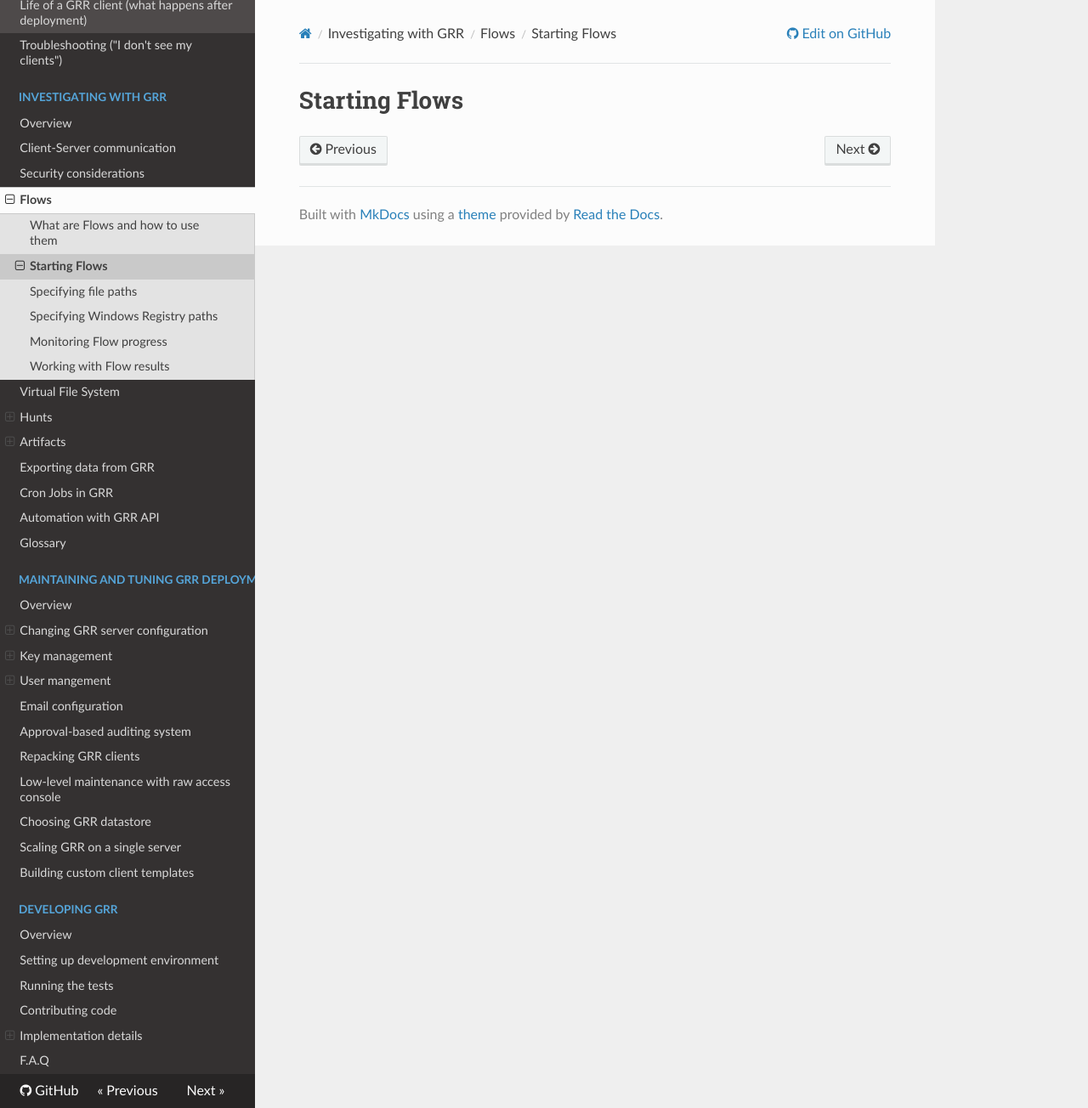
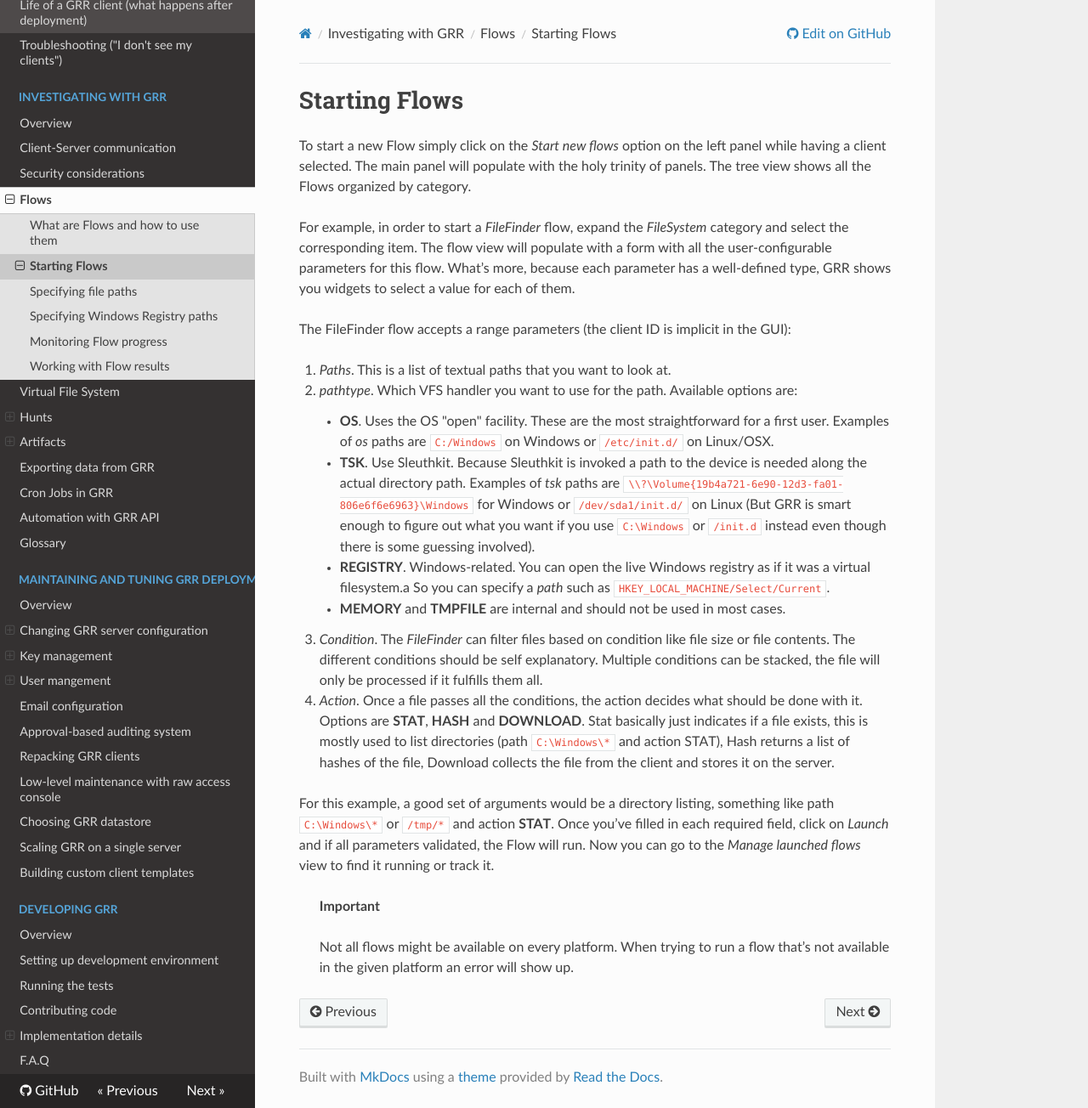
Before and after one commit to google/grr-doc, an MkDocs documentation site: the page built from docs/investigating-with-grr/flows/starting.md, in a window 1280 px wide and 1304 px high. Shown: the whole window at 85% size. Built offline with MkDocs 1.6.1, drawn with Linux system fonts in a browser that asks for light colours; nearby versions of some CDN libraries; old or Windows-style settings are respelled for this version of MkDocs.

Commit message:
Added launching flows.

```diff
--- a/docs/investigating-with-grr/flows/starting.md
+++ b/docs/investigating-with-grr/flows/starting.md
@@ -1 +1,49 @@
 # Starting Flows
+
+To start a new Flow simply click on the *Start new flows* option on the
+left panel while having a client selected. The main panel will populate with the holy trinity of panels. The tree view shows all the Flows organized by category.
+
+For example, in order to start a *FileFinder* flow,
+expand the *FileSystem* category and select the corresponding item.
+The flow view will populate with a form with all the user-configurable
+parameters for this flow. What’s more, because each parameter has a
+well-defined type, GRR shows you widgets to select a value for each
+of them.
+
+The FileFinder flow accepts a range parameters (the client ID is
+implicit in the GUI):
+
+1.  *Paths*. This is a list of textual paths that you want to look at.
+
+2.  *pathtype*. Which VFS handler you want to use for the path.
+    Available options are:
+
+      - **OS**. Uses the OS "open" facility. These are the most
+        straightforward for a first user. Examples of *os* paths are
+        `C:/Windows` on Windows or `/etc/init.d/` on Linux/OSX.
+
+      - **TSK**. Use Sleuthkit. Because Sleuthkit is invoked a path to
+        the device is needed along the actual directory path. Examples
+        of *tsk* paths are
+        `\\?\Volume{19b4a721-6e90-12d3-fa01-806e6f6e6963}\Windows` for
+        Windows or `/dev/sda1/init.d/` on Linux (But GRR is smart enough to figure out what you want if you use `C:\Windows` or `/init.d` instead even though there is some guessing involved).
+
+      - **REGISTRY**. Windows-related. You can open the live Windows
+        registry as if it was a virtual filesystem.a So you can specify
+        a *path* such as `HKEY_LOCAL_MACHINE/Select/Current`.
+
+      - **MEMORY** and **TMPFILE** are internal and should not be used in most cases.
+
+3.  *Condition*. The *FileFinder* can filter files based on condition like file size or file contents. The different conditions should be self explanatory. Multiple conditions can be stacked, the file will only be processed if it fulfills them all.
+
+4. *Action*. Once a file passes all the conditions, the action decides what should be done with it. Options are **STAT**, **HASH** and **DOWNLOAD**. Stat basically just indicates if a file exists, this is mostly used to list directories (path `C:\Windows\*` and action STAT), Hash returns a list of hashes of the file, Download collects the file from the client and stores it on the server.
+
+For this example, a good set of arguments would be a directory listing, something like path `C:\Windows\*` or `/tmp/*` and action **STAT**. Once you’ve filled in each required field, click on *Launch* and if all
+parameters validated, the Flow will run. Now you can go to the *Manage
+launched flows* view to find it running or track it.
+
+> **Important**
+>
+> Not all flows might be available on every platform. When trying to run
+> a flow that’s not available in the given platform an error will show
+> up.
```
